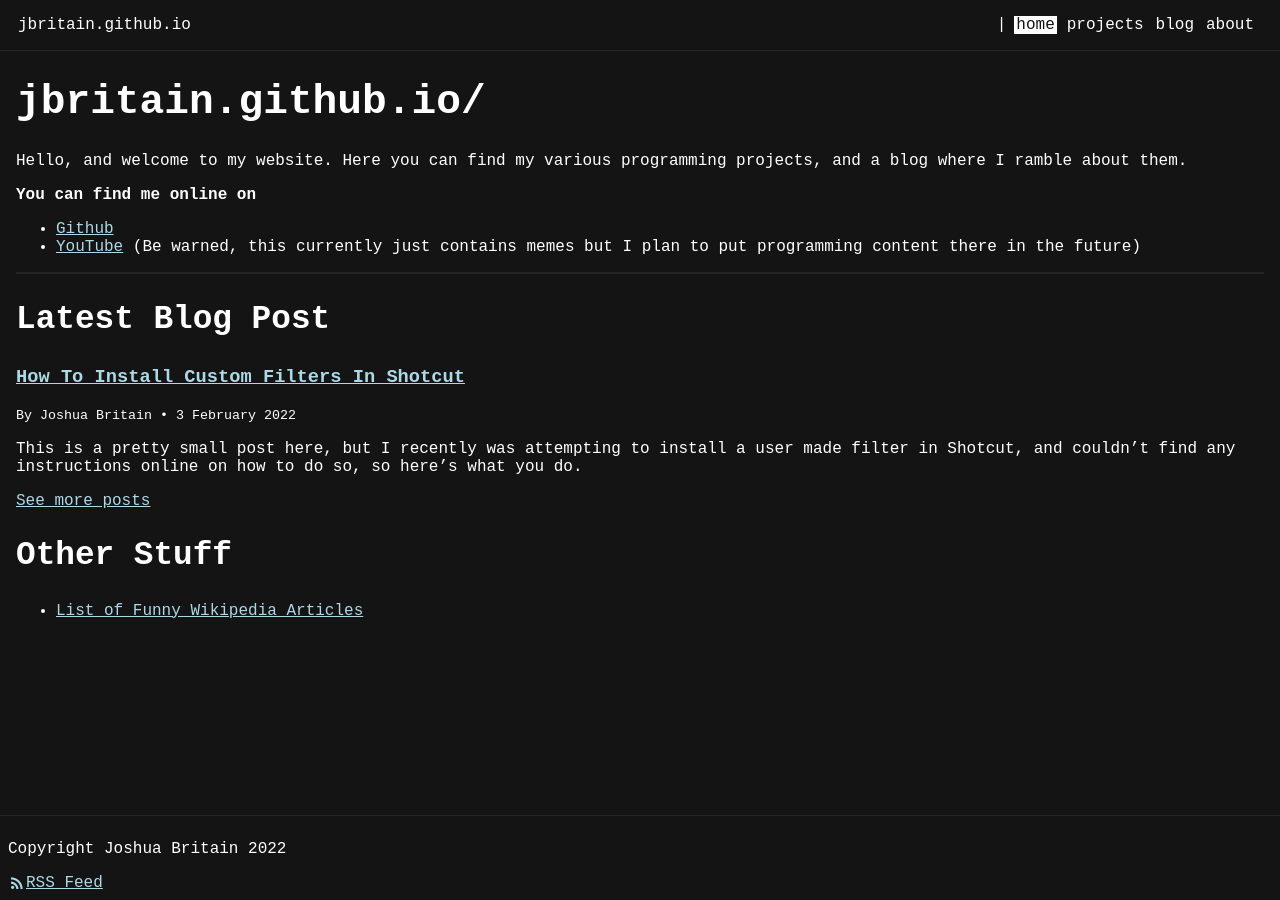
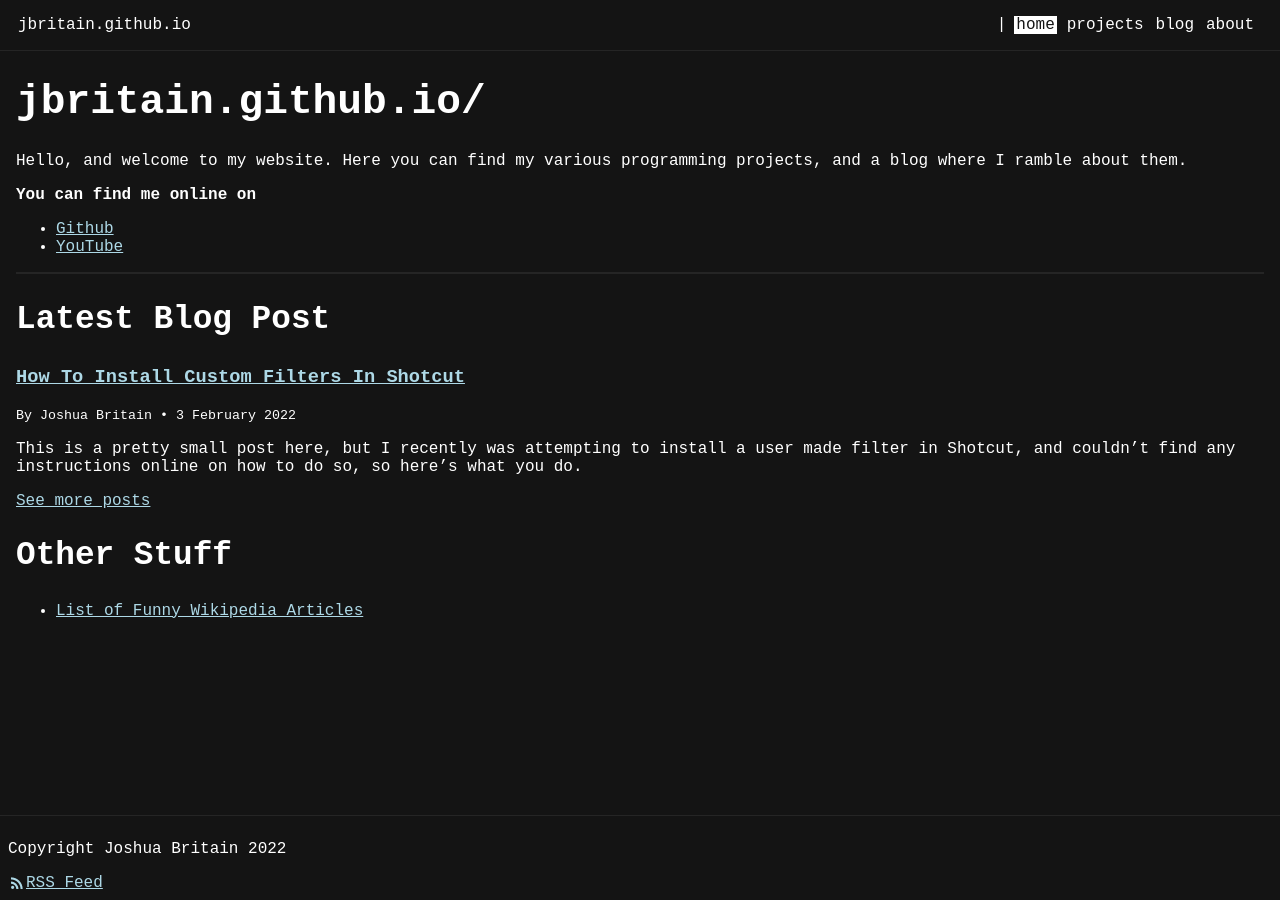
Before and after one commit to jbritain/jbritain.github.io, a Jekyll site: the page built from pages/index.md, in a window 1280 px wide. Built offline with Jekyll 4.4.1, drawn with Linux system fonts in a browser that asks for light colours.

Commit message:
Update index.md

```diff
--- a/pages/index.md
+++ b/pages/index.md
@@ -9,7 +9,7 @@ Hello, and welcome to my website. Here you can find my various programming proje
 
 **You can find me online on**
 - [Github](https://github.com/jbritain)
-- [YouTube](https://www.youtube.com/channel/UCsixy16a1K_PZ2sudNt2zrQ) (Be warned, this currently just contains memes but I plan to put programming content there in the future)
+- [YouTube](https://www.youtube.com/channel/UCsixy16a1K_PZ2sudNt2zrQ)
 
 ---
 
```
